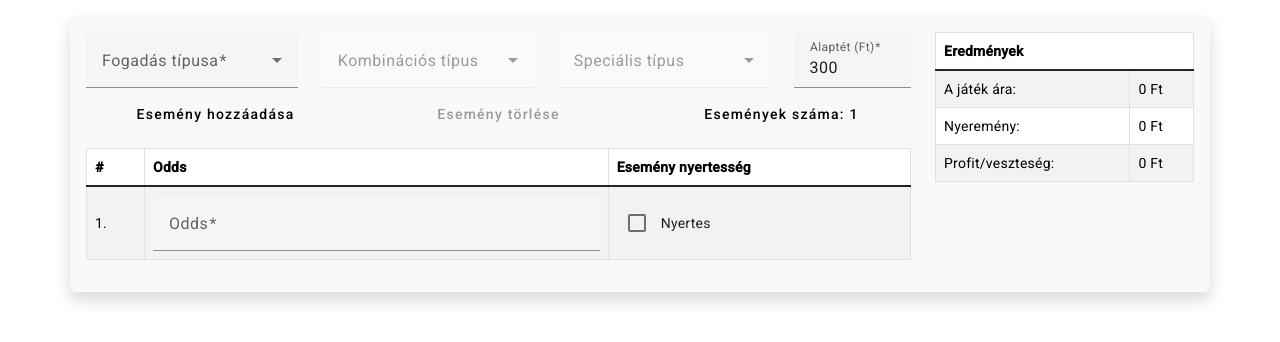
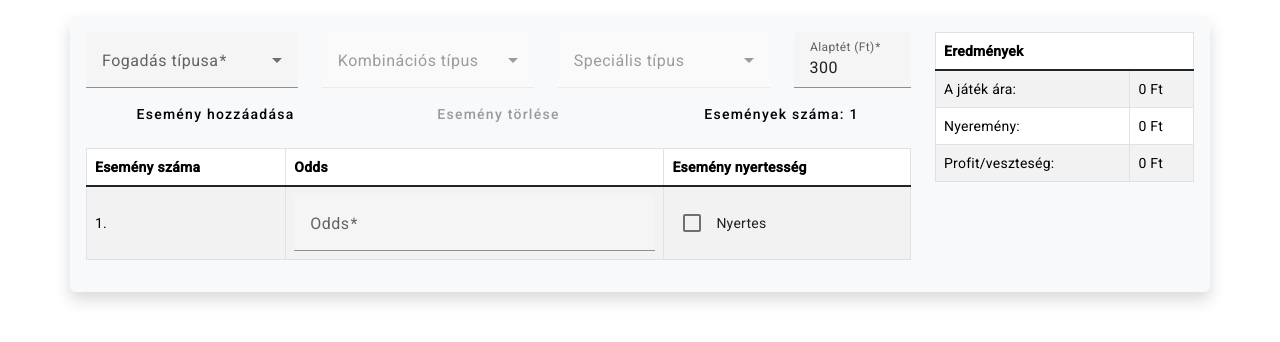
Before and after one commit to Medvetojas/TippmixKalkulator, an Angular app: page / in a window 1280 px wide. Shown: the top 342 px of the page. Built offline with nearby package versions, Linux system fonts and the light colour scheme.

Commit message:
minor hülyeség

```diff
--- a/src/app/betting-slip-calculator/betting-slip-calculator.component.html
+++ b/src/app/betting-slip-calculator/betting-slip-calculator.component.html
@@ -63,7 +63,7 @@
         <thead>
           <tr>
             <th>
-              <strong>#</strong>
+              Esemény száma
             </th>
             <th>
               Odds
```
